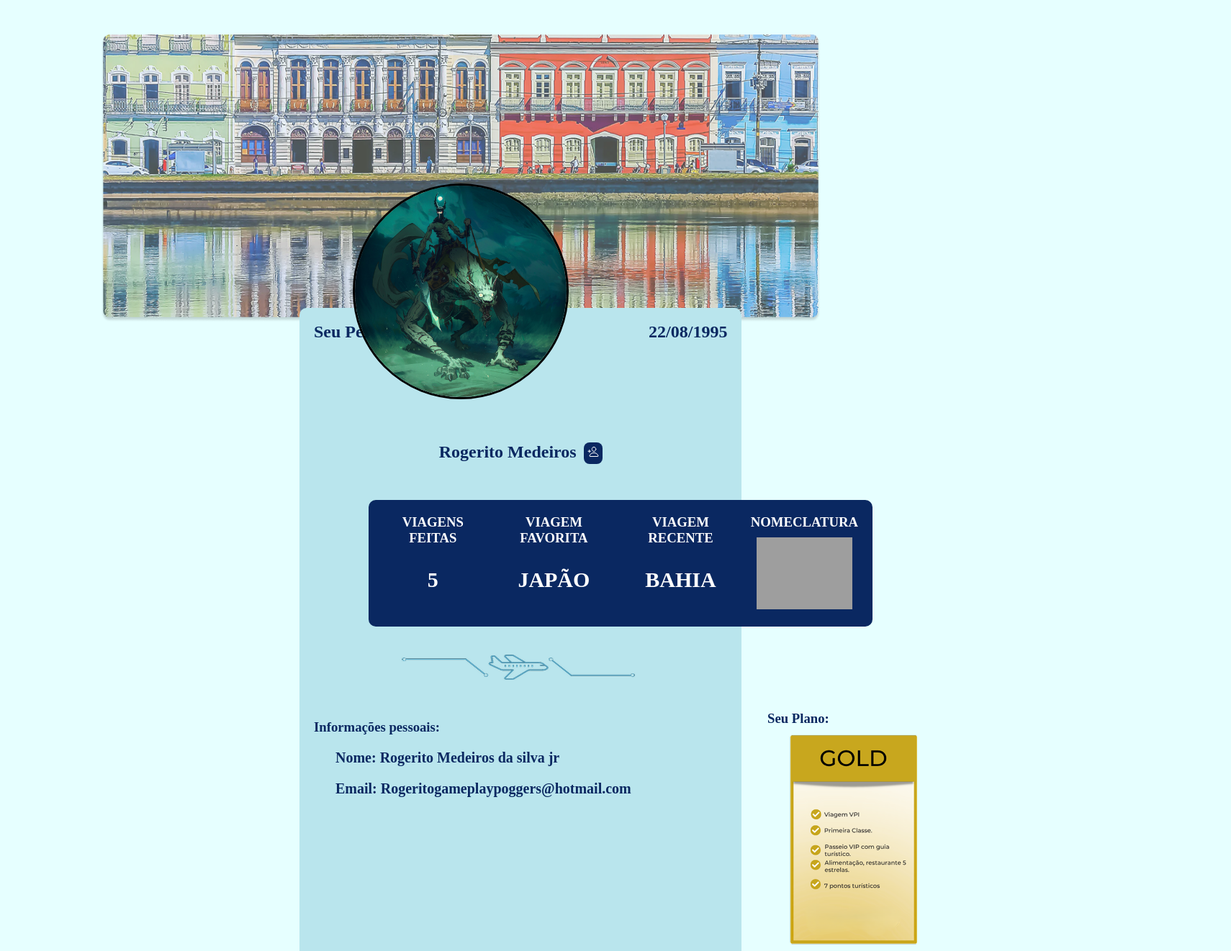
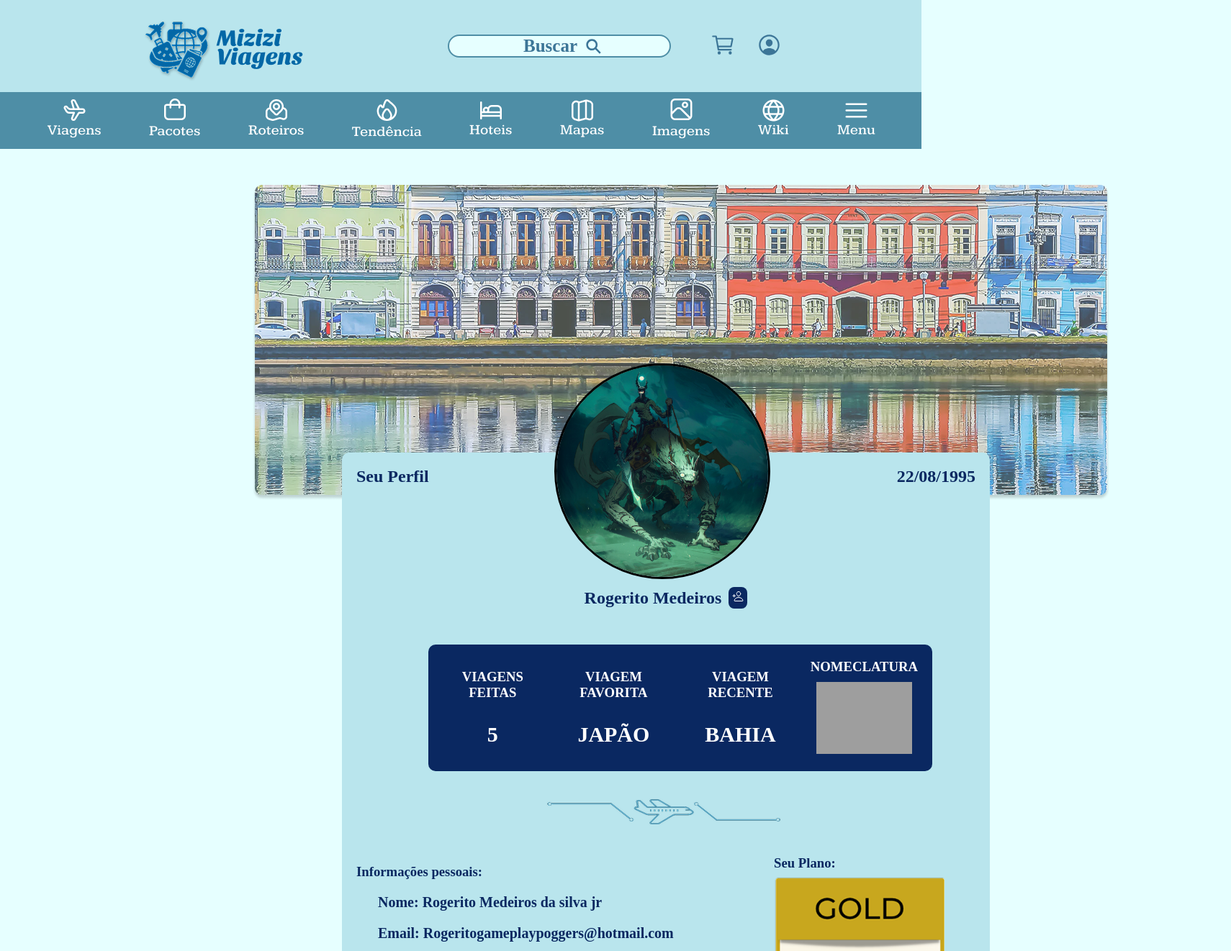
Before and after one commit to Baruki-Bytes/Mizizi-viagens, a plain HTML site: page pag de usuario/pag-usuario.html in a window 1280 px wide. Shown: the top 1322 px of the page at 72% size, 1710 px wide, since content can reach past the window. Drawn offline with nearby package versions, Linux system fonts and the light colour scheme; grey boxes are pictures that could not be loaded; a web font is replaced by a local one.

Commit message:
pg de usu consertada

```diff
--- a/checkout/checkout.css
+++ b/checkout/checkout.css
@@ -100,6 +100,7 @@
 .img-steam{
     position: relative;
     margin-left: 225px;
+    margin-top: 20px;
 }
 
 #banner-steam{
@@ -150,6 +151,7 @@
     position: relative;
     left: 1220px;
     bottom: 740px;
+    width: 200px;
 }
 
 .block1{
--- a/pag de usuario/pag-usuario.css
+++ b/pag de usuario/pag-usuario.css
@@ -22,6 +22,12 @@
 
 body{
     background-color: var(--fundo);
+    max-height: 3000px;
+}
+
+div{
+    width: auto;
+    height: auto;
 }
 
 a{
@@ -29,22 +35,124 @@ a{
     text-decoration: none;
 }
 
+/* header */
+
+.header {
+    display: flex;
+    justify-content: space-between;
+    align-items: center;
+    background-color: var(--azul1);
+    height: 128px;
+    padding: 10px 20px;
+  }
+
+.lula, .bolso {
+    display: flex;
+    align-items: center;
+    gap: 10px;
+  }
+
+.logo {
+    height: 97px;
+    width: 228px;
+    margin-left: 170px;
+  }
+
+.icones {
+    display: flex;
+    justify-content: center;
+    align-items: center;
+    right: 0;
+    height: 50px;
+    width: 108px;
+    margin-right: 170px;
+    gap: 29px;
+    user-select: none;
+  }
+
+.pesquisa {
+    display: flex;
+    justify-content: center;
+    align-items: center;
+    margin-right: 40px;
+    height: 32px;
+    width: 310px;
+    background-color: var(--fundo);
+    border: 2px solid var(--azul2);
+    border-radius: 20px;
+  }
+
+.pesquisa span {
+    font-size: 25px;
+    user-select: none;
+    color: var(--azul2_5);
+    font-family: 'Kameron', serif;
+    font-weight: var(--semibold);
+    margin: 10px;
+  }
+
+   /* Icones */
+
+#lupa {
+    font-size: 25px;
+    color: var(--azul2_5);
+    user-select: none;
+  }
+
+#iconsH {
+    font-size: 35px;
+    color: var(--azul2_5);
+    user-select: none;
+  }
+
+  .navbar{
+    display: flex;
+    justify-content: center;
+    align-items: center;
+    background-color: var(--azul2);
+    height: 79px;
+    padding: 10px 20px;
+    user-select: none;
+}
+
+.icones-navbar {
+    user-select: none;
+    display: flex;
+    justify-content: space-between;
+    align-items: center;
+    height: 57px;
+    width: 1151px;
+}
+
+.icones-nav{
+  transition: transform 0.3s ease;
+}
+
+.icones-nav:hover{
+  transform: translateY(-5px);
+      cursor: pointer;
+}
+
+  /* começo da pag */
+
 .banner-usu{
-    display: flex;
+    display: flexbox;
     position: relative;
-    align-items: center;
-    justify-content: center;
     opacity: 70%;
-    top: 6vh;
+    top: 50px;
+    left: 350px;
+    width: 400px;
 }
 /* / ft de perfil / */
 .usuario-ft{
     position: relative;
-    display: flex;
+    display: flexbox;
     justify-content: center;
     align-items: center;
+    left: 770px;
     bottom: 145px;
-    z-index: 2;
+    z-index: 1;
+    width: 300px;
 }
 
 #ft-perfil{
@@ -60,12 +168,14 @@ a{
 /* / conteiner geral / */
 .conteiner-geral{
     background-color: rgb(185, 229, 237) ;
-    height: 230vh;
-    width: 48vw;
+    height: 2300px;
+    width: 900px;
     position: relative;
-    left: 52vh;
-    bottom: 34vh;
+    left: 475px;
+    bottom: 325px;
     border-radius: 10px;
+    justify-content: center;
+    align-items: center;
 }
 
 /* / textos do extremo cima / */
@@ -83,7 +193,7 @@ a{
     position: relative;
     justify-content: center;
     top: 120px;
-    align-items: first baseline;
+    align-items: center;
     gap: 10px;
 }
 
@@ -110,13 +220,15 @@ a{
     display: flex;
     background-color: var(--azul3);
     color: white;
-    left: 12vh;
+    left: 120px;
     border-radius: 10px;
     top: 170px;
     gap: 20px;
     padding: 20px;
     width: 700px;
     text-align: center;
+    justify-content: center;
+    align-items: center;
 }
 
 /* / fontes debaixo em geral / */
@@ -172,8 +284,9 @@ ul{
 
 .plan-gold{
     position: relative;
-    left: 650px;
+    left: 600px;
     top: 130px;
+    width: 200px;
 }
 
 #plan-title{
@@ -186,6 +299,9 @@ ul{
     margin-top: 5px;
 }
 
+.golden{
+    width: 300px;
+}
 /* redes sociais */
 
 .social-redes{
@@ -240,14 +356,12 @@ ul{
 
 .galeria{
     display: grid;
-    gap: 0px;
     grid-template-columns: repeat(3, 1fr);
-    position: relative;
-    top: 20px;
 }
 
 .ft-lgl{
-    margin: 10px;
+    margin: 8px;
+    width: 40px;
 }
 
 #ft-mudar{
@@ -259,3 +373,11 @@ ul{
 #ft-mudar:hover{
     transform: scale(1.1);
 }
+
+#rodape{
+  height: 300px;
+  width: 100%;
+  background-color: #000b1f;
+  position: relative;
+  bottom: 200px;
+}
--- a/pag de usuario/pag-usuario.html
+++ b/pag de usuario/pag-usuario.html
@@ -1,5 +1,5 @@
 <!DOCTYPE html>
-<html lang="en">
+<html lang="pt-BR">
 <head>
     <meta author="Henri Baruki">
     <meta charset="UTF-8">
@@ -10,8 +10,61 @@
 
 </head>
 <body>
+
+    <header class="header">
+        <div class="lula">
+            <div class="logo">
+                <img src="../image/logo.png" alt="Mizizi viagens Logo">
+            </div>
+          </div>
+          <div class="bolso">
+            <div class="pesquisa">
+                <span>Buscar</span>
+                <ion-icon name="search-sharp" id="lupa"></ion-icon>
+
+              </div>
+            <div class="icones">
+                <a href="./login.html"> <ion-icon name="cart-outline"  id="iconsH"></ion-icon></a>
+                <a href="./login.html"> <ion-icon name="person-circle-outline" id="iconsH"></ion-icon></a>
+            </div>
+
+          </div>
+    </header>
+
+    <navbar class="navbar">
+        <div class="icones-navbar">
+            <div class="icones-nav">
+                <img src="../image/botoes e etc/aviao.png" alt="Viagens">
+            </div>
+            <div class="icones-nav">
+                <img src="../image/botoes e etc/pacotes.png" alt="Pacotes">
+            </div>
+            <div class="icones-nav">
+                <img src="../image/botoes e etc/roteiros.png" alt="Roteiros">
+            </div>
+            <div class="icones-nav">
+                <img src="../image/botoes e etc/Tendência.png" alt="Tendência">
+            </div>
+            <div class="icones-nav">
+                <img src="../image/botoes e etc/Hotéis.png" alt="Hotéis">
+            </div>
+            <div class="icones-nav">
+                <img src="../image/botoes e etc/mapas.png" alt="Mapas">
+            </div>
+            <div class="icones-nav">
+                <img src="../image/botoes e etc/Imagens.png" alt="Imagens">
+            </div>
+            <div class="icones-nav">
+                <img src="../image/botoes e etc/Wiki.png" alt="Wiki">
+            </div>
+            <div class="icones-nav">
+                <img src="../image/botoes e etc/Menu.png" alt="Menu">
+            </div>
+        </div>
+    </navbar>
+
     <section name="banner">
-        <div class="banner-usu"><img src="../image/Rounded rectangle.png" width="1000px" height="400px"></div>
+        <div class="banner-usu"><img src="../image/Rounded rectangle.png"></div>
     </section>
 
     <section name="usuario-ft">
@@ -23,8 +76,8 @@
 
     </section>
 
-    <section name="container-geral">
-        <div class="conteiner-geral">
+    <section name="container-geral" class="conteiner-geral">
+        <div>
                 <!-- primeiros textos -->
             <div class="text-inf">
             <h2 id="seuperf">Seu Perfil</h2>
@@ -86,8 +139,8 @@
 
             <div class="plan-gold">
                 <h3 id="plan-title">Seu Plano:</h3>
-                <div class="img-plan">
-                    <img src="../image/Post para instagram retrato planos academia neon (Quadro branco) (1) 2.png" height="300px" alt="plano gold">
+                <div>
+                    <img src="../image/Post para instagram retrato planos academia neon (Quadro branco) (1) 2.png" height="400px" alt="plano gold">
                 </div>
             </div>
 
@@ -185,15 +238,9 @@
         </div>
     </section>
 
-
-
-
-
-
-
-
-
-
+        </section>
+        <div class="container" id="rodape">
+        </section>
 
     <!-- js -->
      <script type="module" src="https://unpkg.com/ionicons@7.1.0/dist/ionicons/ionicons.esm.js"></script>
```
